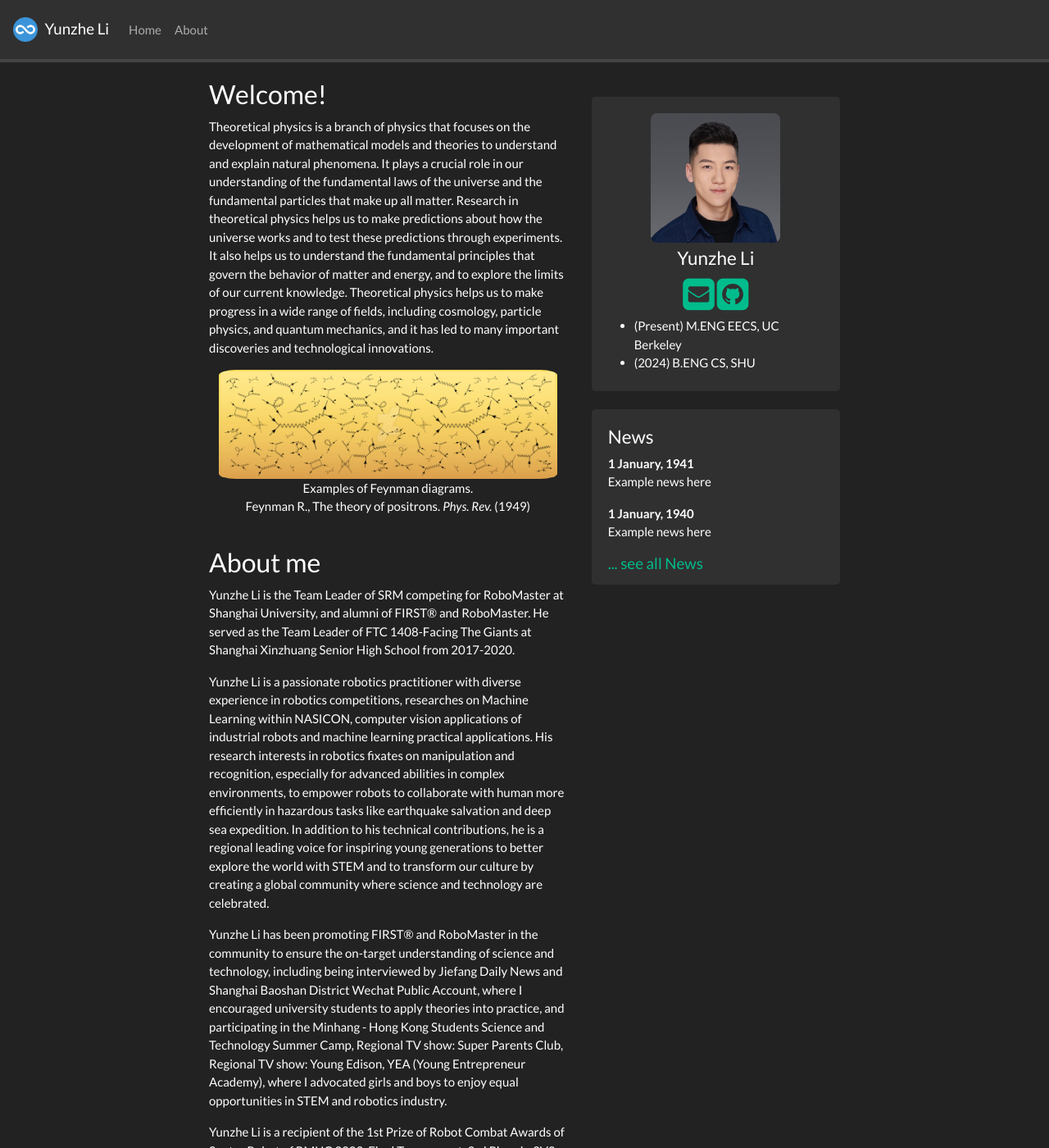
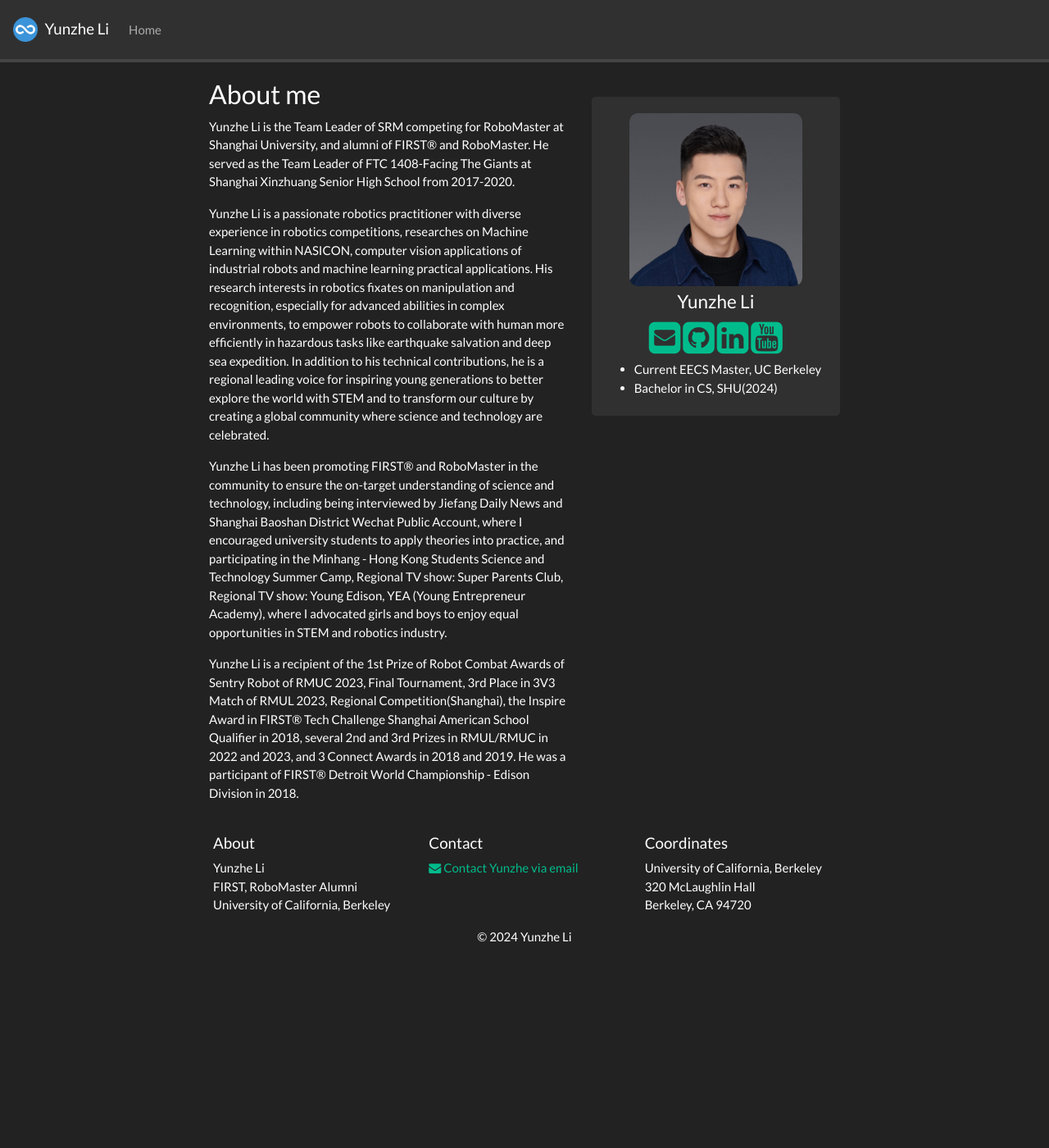
Before and after one commit to LIYunzhe1408/LIYunzhe1408.github.io, a Jekyll site: the page built from _pages/home.md, in a window 1280 px wide and 1400 px high. Shown: the whole window at 82% size. Built offline with Jekyll 4.4.1, drawn with Linux system fonts in a browser that asks for light colours; nearby versions of some CDN libraries; a style sheet for code colours, icons or effects is not loaded; some of the changed text lies outside the part shown.

Commit message:
Update home page and about page.
For the header, we just keep about Bar in _config.yml to build one
by one. At home page, we remove "News" bar in _includes/sidebar.html
which should be added back in future version.

To align the profile data, we update links and data including YouTube
and LinkedIn in _data/_pi.yml.Then add corresponding container in
_page/about.md.

_pages/allnews.md is not revised.

```diff
--- a/_config.yml
+++ b/_config.yml
@@ -13,7 +13,7 @@ url: ""
 # Footer info
 affiliation: >
   Yunzhe Li<br/>
-  Master in Robotics at UC Berkeley<br/>
+  FIRST, RoboMaster Alumni<br/>
   University of California, Berkeley
 
 location: >
@@ -27,7 +27,7 @@ contact: >
 
 # Pages shown in navbar
 nav_pages:
-  - name: about
+#  - name: about
 #  - name: publications
 #  - name: talks
 #  - name: research
--- a/_data/pi.yml
+++ b/_data/pi.yml
@@ -1,8 +1,10 @@
 - name: Yunzhe Li
   photo: headshot.jpg
-#  info: Richard C. Tolman Professor, California Institute of Technology
+  info: Master in Robotics at UC Berkeley
   email: richard@university.edu
   github: https://github.com/LIYunzhe1408
+  youtube: https://www.youtube.com/channel/UCXSKdwpeJzKQDpbIJz_umxA
+  linkedin: https://www.linkedin.com/in/yunzhe-l-991638151/
 #  researchgate: https://www.researchgate.net/
 #  scholar: https://scholar.google.com/citations?user=B7vSqZsAAAAJ
 #  cv: cv/cv.pdf
@@ -14,4 +16,4 @@
     ]
 
   educationshort:
-    ["(Present) M.ENG EECS, UC Berkeley", "(2024) B.ENG CS, SHU"]
+    ["Current EECS Master, UC Berkeley", "Bachelor in CS, SHU(2024)"]
--- a/_includes/sidebar.html
+++ b/_includes/sidebar.html
@@ -2,14 +2,14 @@
 {% for member in site.data.pi %}
 <div class="jumbotron">
    <center>
-   <a href="{{site.url}}{{site.baseurl}}/about"><img src="{{site.url}}{{site.baseurl}}/images/{{ member.photo }}" width="60%" style="block:inline; margin-left:auto; margin-right:auto; margin-bottom:5px;"/></a>
+   <a href="{{site.url}}{{site.baseurl}}/about"><img src="{{site.url}}{{site.baseurl}}/images/{{ member.photo }}" width="80%" style="block:inline; margin-left:auto; margin-right:auto; margin-bottom:5px;"/></a>
    <h4>{{ member.name }}</h4>
    <div style="margin-bottom:5px">
+   {% if member.cv %} <a href="{{ site.url }}{{ site.baseurl }}/{{ member.cv }}" target="_blank"><i class="ai ai-cv-square ai-3x"></i></a> {% endif %}
    {% if member.email %}<a href="mailto:{{ member.email }}" target="_blank"><i class="fa fa-envelope-square fa-3x"></i></a> {% endif %}
-   {% if member.cv %} <a href="{{ site.url }}{{ site.baseurl }}/{{ member.cv }}" target="_blank"><i class="ai ai-cv-square ai-3x"></i></a> {% endif %}
-   {% if member.scholar %} <a href="{{ member.scholar }}" target="_blank"><i class="ai ai-google-scholar-square ai-3x"></i></a> {% endif %}
    {% if member.github %} <a href="{{ member.github }}" target="_blank"><i class="fa fa-github-square fa-3x"></i></a> {% endif %}
-   {% if member.researchgate %} <a href="{{ member.researchgate }}" target="_blank"><i class="ai ai-researchgate-square ai-3x"></i></a> {% endif %}
+   {% if member.linkedin %} <a href="{{ member.linkedin }}" target="_blank"><i class="fa fa-linkedin-square fa-3x"></i></a> {% endif %}
+   {% if member.youtube %} <a href="{{ member.youtube }}" target="_blank"><i class="fa fa-youtube-square fa-3x"></i></a> {% endif %}
   </div>
   </center>
 
@@ -23,14 +23,14 @@
 {% endfor %}
 </div>
 
-<div class="jumbotron">
-  <h4>News</h4>
+<!--<div class="jumbotron">-->
+<!--  <h4>News</h4>-->
 
-  {% for article in site.data.news limit:3 %}
-  <b>{{ article.date }}</b>
-    <p>{{ article.headline }}</p>
-  {% endfor %}
+<!--  {% for article in site.data.news limit:3 %}-->
+<!--  <b>{{ article.date }}</b>-->
+<!--    <p>{{ article.headline }}</p>-->
+<!--  {% endfor %}-->
 
-  <h5><a href="{{ site.url }}{{ site.baseurl }}/allnews.html">... see all News</a></h5>
+<!--  <h5><a href="{{ site.url }}{{ site.baseurl }}/allnews.html">... see all News</a></h5>-->
 
-</div>
+<!--</div>-->
--- a/_pages/home.md
+++ b/_pages/home.md
@@ -4,25 +4,6 @@ layout: homelay
 sitemap: false
 permalink: /
 ---
-
-### Welcome!
-
-Theoretical physics is a branch of physics that focuses on the development of mathematical models and theories to understand and explain natural phenomena.
-It plays a crucial role in our understanding of the fundamental laws of the universe and the fundamental particles that make up all matter.
-Research in theoretical physics helps us to make predictions about how the universe works and to test these predictions through experiments.
-It also helps us to understand the fundamental principles that govern the behavior of matter and energy, and to explore the limits of our current knowledge.
-Theoretical physics helps us to make progress in a wide range of fields, including cosmology, particle physics, and quantum mechanics, and it has led to many important discoveries and technological innovations.
-
-<div class="container">
-<div class="row">
-<center>
-<img src="{{ site.url }}{{ site.baseurl }}/images/banner.jpg" width="100%"/><br/>
-Examples of Feynman diagrams. <br/>
-Feynman R., The theory of positrons. <i>Phys. Rev.</i> (1949)
-</center>
-</div>
-</div>
-<br/>
 
 ### About me
 
```
Also changed, not shown: _pages/about.md (+75 -39 lines), _pages/allnews.md (+0 -2 lines).
